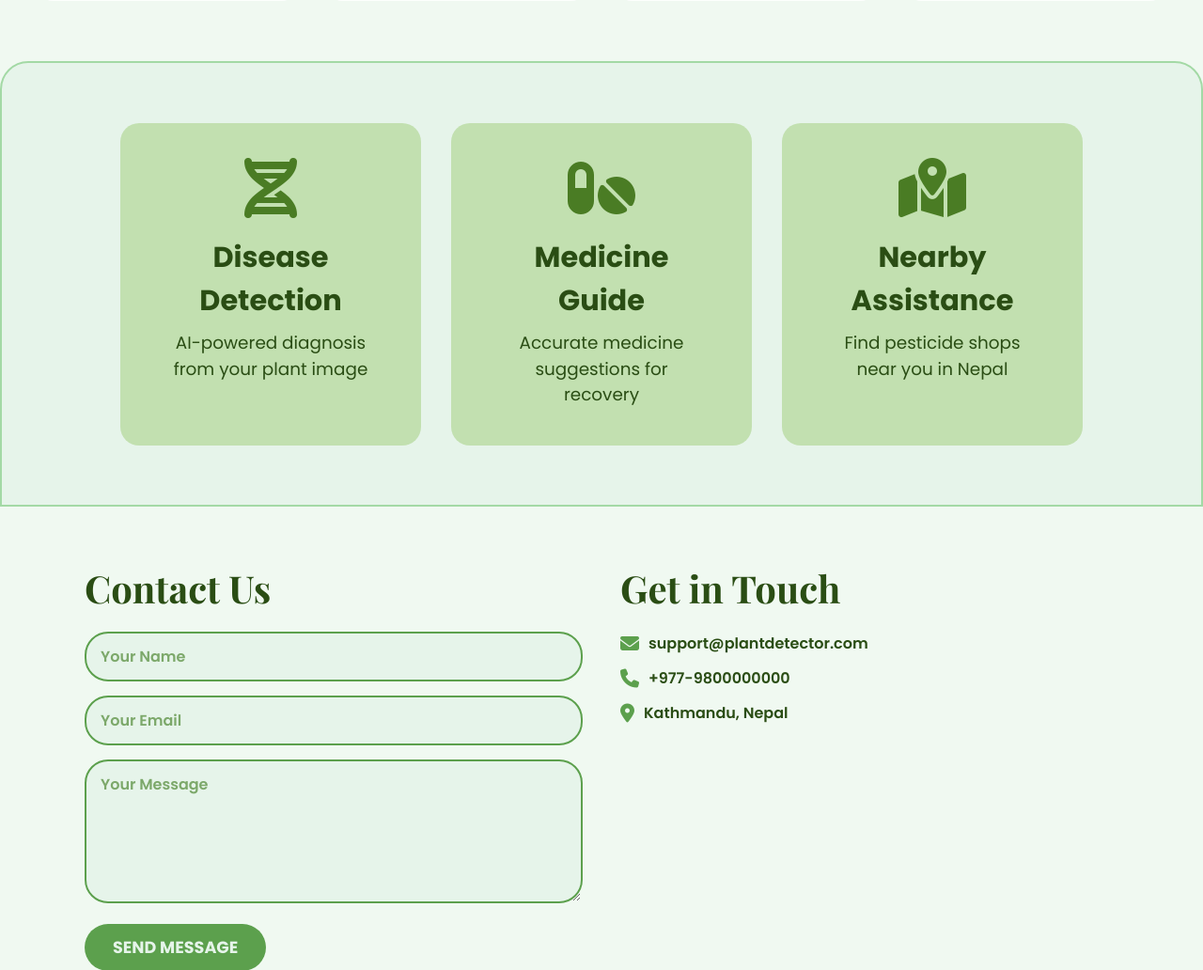
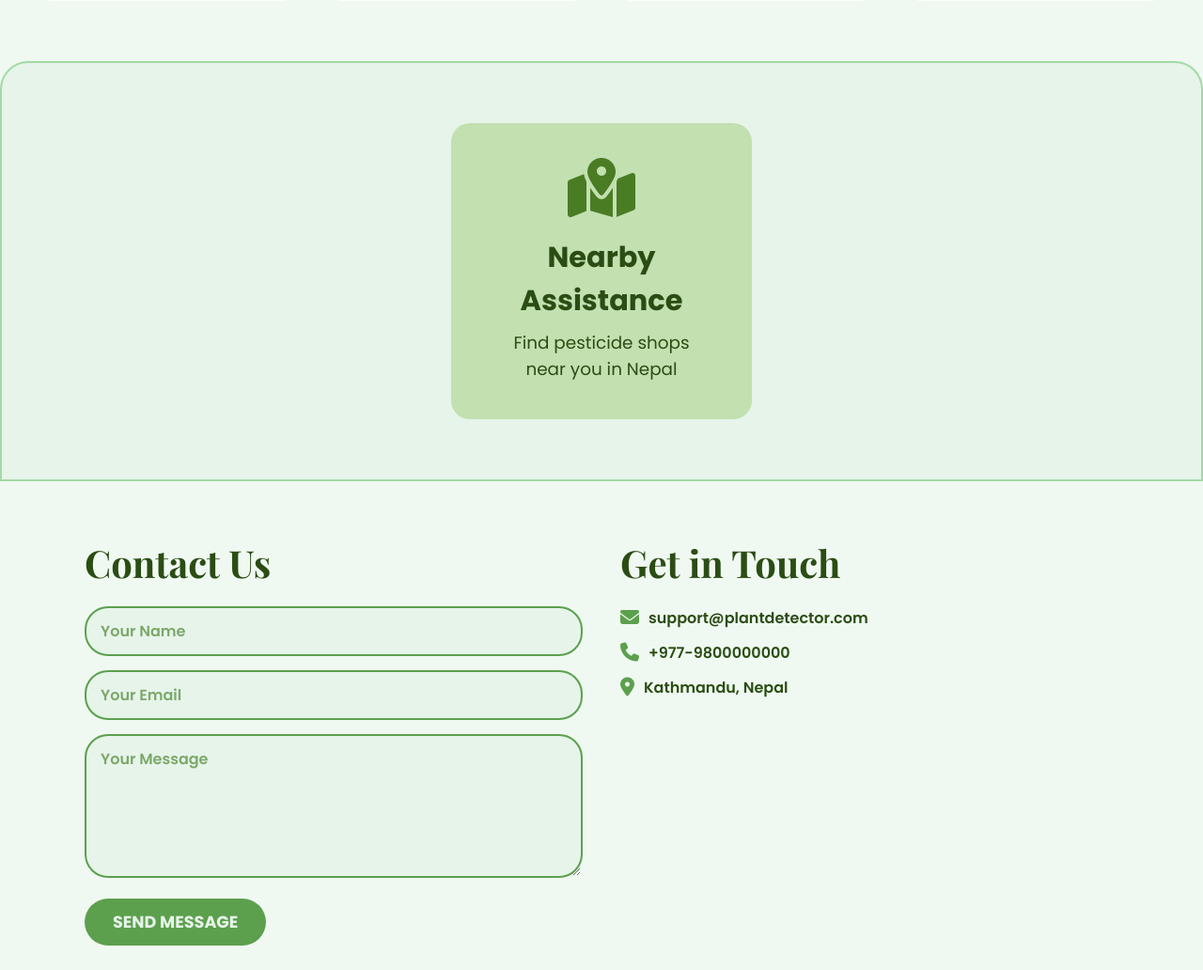
Before and after one commit to SEP-Group/Plant_Disease_Detection, a Flask app: page / in a window 1280 px wide. Shown: the part 1850-2882 px from the top of the page at 94% size. Run offline with Flask 3, Linux system fonts and the light colour scheme.

Commit message:
changes made during merging!

```diff
--- a/static/js/script.js
+++ b/static/js/script.js
@@ -11,10 +11,7 @@ const messages = {
     heroSubtitle: "Scan or upload an image of your plant leaf<br>to detect disease and get solutions instantly.",
     scanBtn: "Scan",
     uploadBtn: "Upload",
-    feature1Title: "Disease Detection",
-    feature1Text: "AI-powered diagnosis from your plant image",
-    feature2Title: "Medicine Guide",
-    feature2Text: "Accurate medicine suggestions for recovery",
+
     feature3Title: "Nearby Assistance",
     feature3Text: "Find pesticide shops near you in Nepal",
     chatTitle: "Chatbot",
@@ -36,10 +33,6 @@ const messages = {
     heroSubtitle: "तपाईंको बिरुवाको पातको तस्वीर स्क्यान गर्नुहोस् वा अपलोड गर्नुहोस्<br>रोग पहिचान गर्न र तुरुन्त समाधान प्राप्त गर्न।",
     scanBtn: "स्क्यान",
     uploadBtn: "अपलोड",
-    feature1Title: "रोग पहिचान",
-    feature1Text: "तपाईंको बिरुवाको तस्वीरबाट AI-संचालित निदान",
-    feature2Title: "औषधि मार्गदर्शन",
-    feature2Text: "निको हुनको लागि सटीक औषधि सुझावहरू",
     feature3Title: "नजिकको सहायता",
     feature3Text: "नेपालमा तपाईंको नजिकका कीटनाशक पसलहरू फेला पार्नुहोस्",
     chatTitle: "च्याटबट",
@@ -459,18 +452,6 @@ function updateSiteUI() {
   const uploadBtnText = document.getElementById('uploadBtnText');
   if (uploadBtnText) uploadBtnText.textContent = msgs.uploadBtn;
 
-  const feature1Title = document.getElementById('feature1Title');
-  if (feature1Title) feature1Title.textContent = msgs.feature1Title;
-
-  const feature1Text = document.getElementById('feature1Text');
-  if (feature1Text) feature1Text.textContent = msgs.feature1Text;
-
-  const feature2Title = document.getElementById('feature2Title');
-  if (feature2Title) feature2Title.textContent = msgs.feature2Title;
-
-  const feature2Text = document.getElementById('feature2Text');
-  if (feature2Text) feature2Text.textContent = msgs.feature2Text;
-
   const feature3Title = document.getElementById('feature3Title');
   if (feature3Title) feature3Title.textContent = msgs.feature3Title;
 
@@ -760,3 +741,33 @@ function handleContactForm(e) {
   e.preventDefault();
   alert("Thank you for contacting us! We'll get back to you soon.");
 }
+
+
+const classDescriptions = {
+  "Apple___Apple_scab": "Apple scab is a fungal disease causing dark spots on leaves and fruit.",
+  "Apple___Black_rot": "Black rot causes rotting of fruits and leaf spots on apple trees.",
+  "Apple___Cedar_apple_rust": "Cedar apple rust causes orange spots on apple leaves and fruit.",
+  "Apple___healthy": "This apple leaf or fruit is healthy and free of diseases.",
+  "Tomato___Late_blight": "Late blight causes dark lesions on tomato leaves and fruit, leading to decay.",
+  "Tomato___healthy": "This tomato plant is healthy and free of diseases."
+};
+
+// Function to update the description area
+function showDescription(predictedClass) {
+  const description = classDescriptions[predictedClass] || "No description available.";
+  document.getElementById('resultDescription').textContent = description;
+}
+
+// Upload handler example
+async function handleUpload(file) {
+  const predictedClass = await predictFromFile(file);
+  showDescription(predictedClass);
+  // Other upload result UI updates...
+}
+
+// Scan handler example
+async function handleScan(imageData) {
+  const predictedClass = await predictFromScan(imageData);
+  showDescription(predictedClass);
+  // Other scan result UI updates...
+}
--- a/templates/index.html
+++ b/templates/index.html
@@ -135,16 +135,6 @@
 
   <!-- Features -->
   <section class="features">
-    <div class="feature" id="feature1">
-      <i class="fas fa-dna"></i>
-      <h3 id="feature1Title">Disease Detection</h3>
-      <p id="feature1Text">AI-powered diagnosis from your plant image</p>
-    </div>
-    <div class="feature" id="feature2">
-      <i class="fas fa-pills"></i>
-      <h3 id="feature2Title">Medicine Guide</h3>
-      <p id="feature2Text">Accurate medicine suggestions for recovery</p>
-    </div>
     <div class="feature" id="feature3" data-feature="nearby-assistance">
       <i class="fas fa-map-marked-alt"></i>
       <h3 id="feature3Title">Nearby Assistance</h3>
```
Also changed, not shown: static/uploads/captured.jpg, static/uploads/images_15.jpeg (added).
